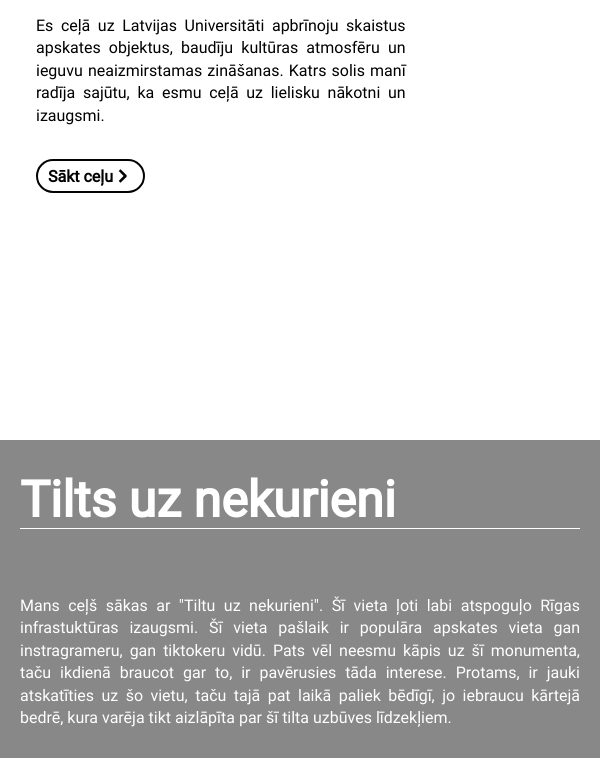
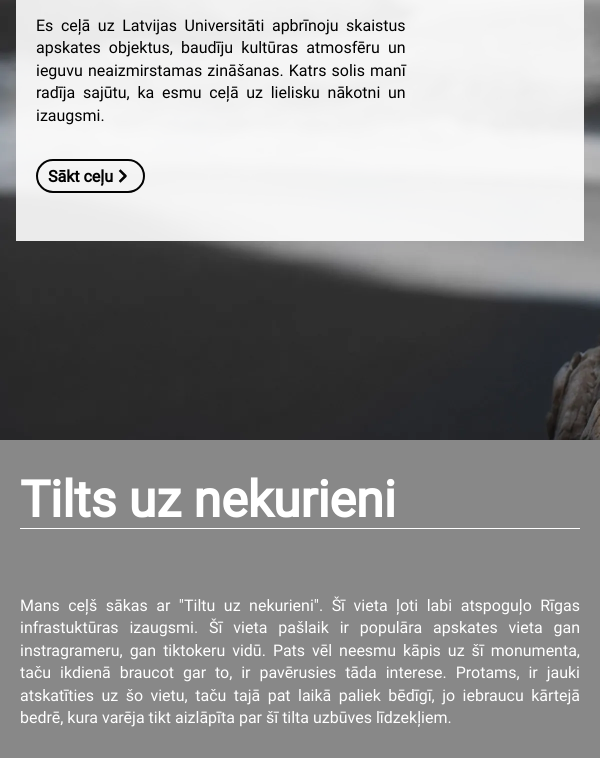
Before and after one commit to edgars5445/edgars5445.github.io, a plain HTML site: page timeklis/index.html in a window 600 px wide. Shown: the part 360-1118 px from the top of the page. Drawn offline with nearby package versions, Linux system fonts and the light colour scheme.

Commit message:
*hero image fix

```diff
--- a/timeklis/assets/css/mobile.css
+++ b/timeklis/assets/css/mobile.css
@@ -95,7 +95,7 @@
 
     .hero-block {
         display: flex;
-        background-image: url('hero.png');
+        background-image: url('../images/hero.png');
         background-size: cover;
         height: 100vh;
         width: 100%;
--- a/timeklis/assets/css/tablet.css
+++ b/timeklis/assets/css/tablet.css
@@ -101,7 +101,7 @@
 
     .hero-block {
         display: flex;
-        background-image: url('hero.png');
+        background-image: url('../images/hero.png');
         background-size: cover;
         height: 100vh;
         width: 100%;
```
